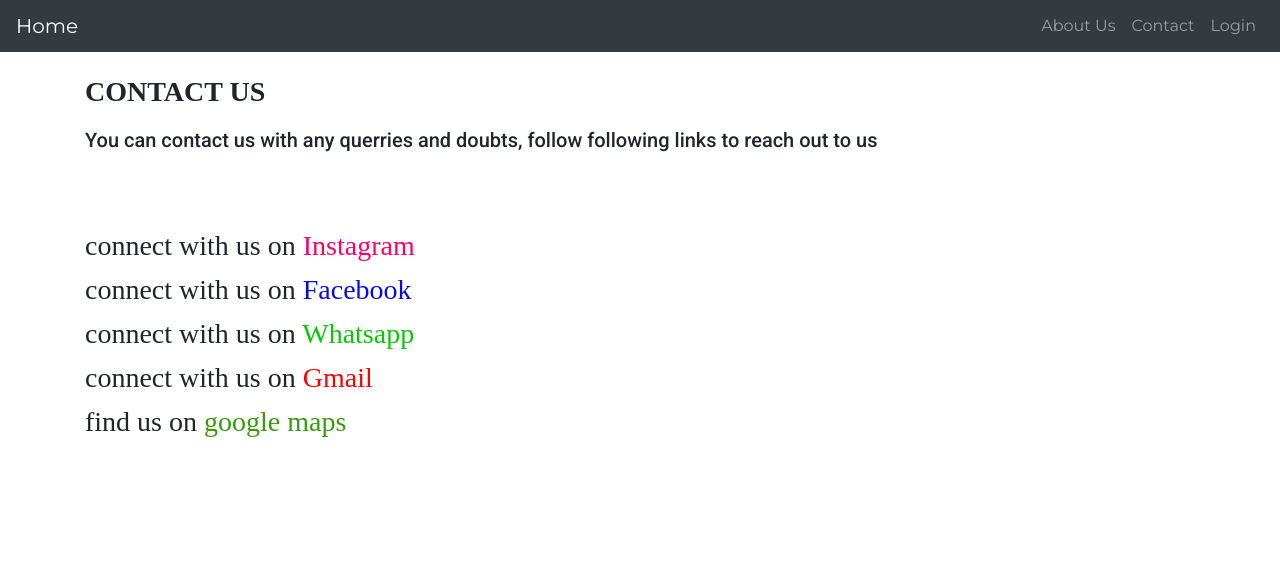
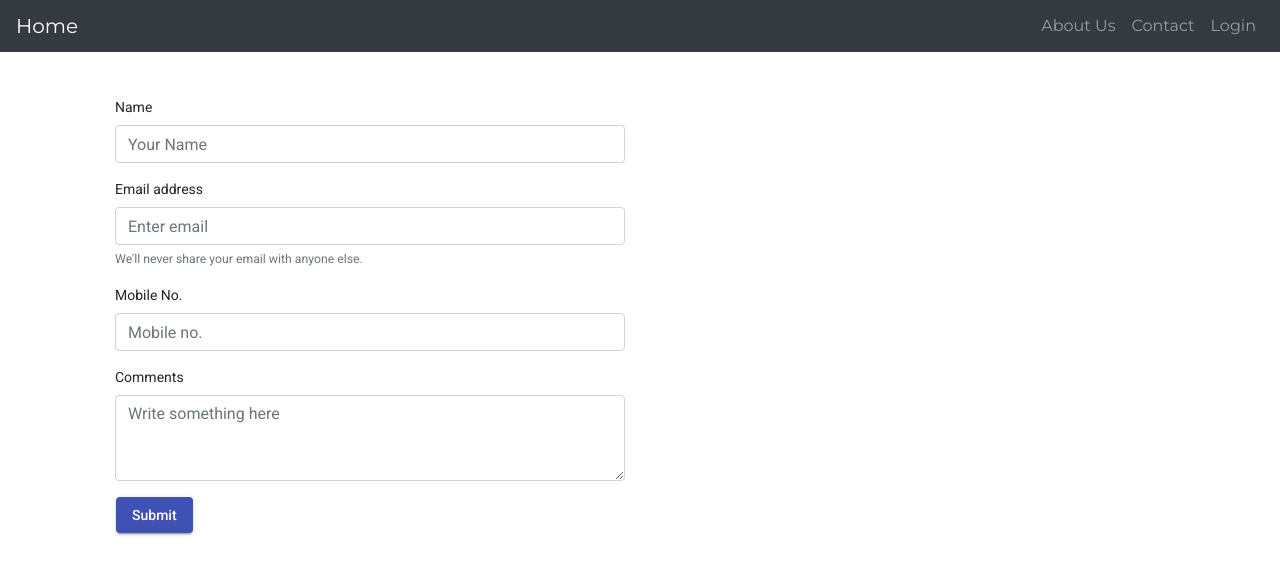
Before and after one commit to AnikS0498/spc-frontEnd, an Angular app: page /contactus in a window 1280 px wide. Shown: the top 574 px of the page. Built offline with nearby package versions, Linux system fonts and the light colour scheme.

Commit message:
creating contactUs

```diff
--- a/src/app/about/about.component.css
+++ b/src/app/about/about.component.css
@@ -1,13 +1,17 @@
 .container {
   text-align: center;
   padding: 50px;
-  color: white;
+  /* color: white;  */
+  background-color: #3edbf0;
 }
-.about-component-description{
-    width: 700px;
-    margin: 50px 200px 10px 170px;
+.about-component-description {
+  width: 700px;
+  margin: 50px 200px 10px 170px;
 }
-h1,h2,h3,p {
+h1,
+h2,
+h3,
+p {
   font-family: "Montserrat", sans-serif;
   text-align: left;
 }
--- a/src/app/contact-us/contact-us.component.css
+++ b/src/app/contact-us/contact-us.component.css
@@ -0,0 +1,6 @@
+#about-us{
+    margin-top: 30px;
+}
+form{
+    padding: 15px;
+}
--- a/src/app/contact-us/contact-us.component.html
+++ b/src/app/contact-us/contact-us.component.html
@@ -1,29 +1,41 @@
-
-<div class="container mt-4" id="contact-us-component">
-    <!-- <img src="../../assets/Chalkboard Drawings.webp" alt="" height="500px" width="1120px"/> -->
-    <div class="contact-us-component-description">
-      <h1 style="text-align:centre;font-weight: bold; font-size: 28px;font-family: 'Times New Roman', Times, serif;">CONTACT US</h1>
-      <h2>
-        You can contact us with any querries and doubts, follow following links to reach out to us
-    </h2>
-      <br>
-      <br>
-      <br>
-      <h3 style="text-align:left; font-size: 28px;font-family: 'Times New Roman', Times, serif;">
-        connect with us on <a href="url" style="color: rgb(255, 0, 106)">Instagram</a></h3>
-
-        <h3 style="text-align:left; font-size: 28px;font-family: 'Times New Roman', Times, serif;">
-        connect with us on <a href="url" style="color: rgb(9, 9, 231)">Facebook</a></h3>
-
-        <h3 style="text-align:left; font-size: 28px;font-family: 'Times New Roman', Times, serif;">
-        connect with us on <a href="url" style="color: rgb(8, 201, 8)">Whatsapp</a></h3>
-
-        <h3 style="text-align:left; font-size: 28px;font-family: 'Times New Roman', Times, serif;">
-         connect with us on <a href="url" style="color: red">Gmail</a></h3>
-
-         <h3 style="text-align:left; font-size: 28px;font-family: 'Times New Roman', Times, serif;">
-        find us on <a href="url" style="color: rgb(54, 155, 15)">google maps</a></h3>
-
+<div class="container" id="about-us">
+  <form>
+    <div class="form-group col-lg-6">
+      <label for="exampleInputName1">Name</label>
+      <input
+        type="text"
+        class="form-control"
+        id="exampleInputName1"
+        placeholder="Your Name"
+      />
     </div>
-  </div>
-  <app-footer></app-footer>
+    <div class="form-group col-lg-6">
+      <label for="exampleInputEmail1">Email address</label>
+      <input
+        type="email"
+        class="form-control"
+        id="exampleInputEmail1"
+        aria-describedby="emailHelp"
+        placeholder="Enter email"
+      />
+      <small id="emailHelp" class="form-text text-muted"
+        >We'll never share your email with anyone else.</small
+      >
+    </div>
+    <div class="form-group col-lg-6">
+      <label for="exampleMobile">Mobile No.</label>
+      <input
+        type="text"
+        class="form-control"
+        id="exampleMobile"
+        placeholder="Mobile no."
+      />
+    </div>
+    <div class="form-group col-lg-6">
+      <label for="comments">Comments</label>
+      <textarea class="form-control" name="" id="comments" rows="3" placeholder="Write something here"></textarea>
+    </div>
+    <button class="ml-3" mat-raised-button color="primary">Submit</button>
+  </form>
+</div>
+<app-footer></app-footer>
--- a/src/app/login-page/login-page.component.html
+++ b/src/app/login-page/login-page.component.html
@@ -17,7 +17,7 @@
             </mat-form-field>
             <mat-form-field class="full-width" appearance="outline">
                 <mat-label>Password</mat-label>
-                <input type="pasword" matInput name="" id="">
+                <input type="password" matInput name="" id="">
             </mat-form-field>
             <div class="container text-center">
                 <button type="submit" mat-raised-button color="primary">
```
Also changed, not shown: src/app/app.module.ts (+4 -10 lines).
